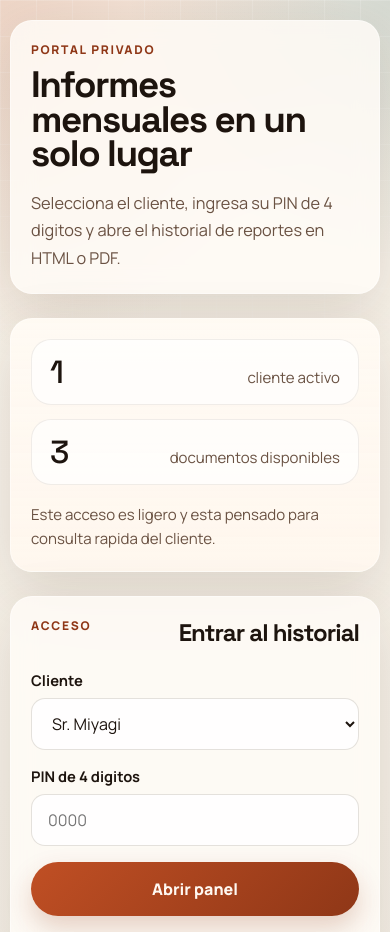
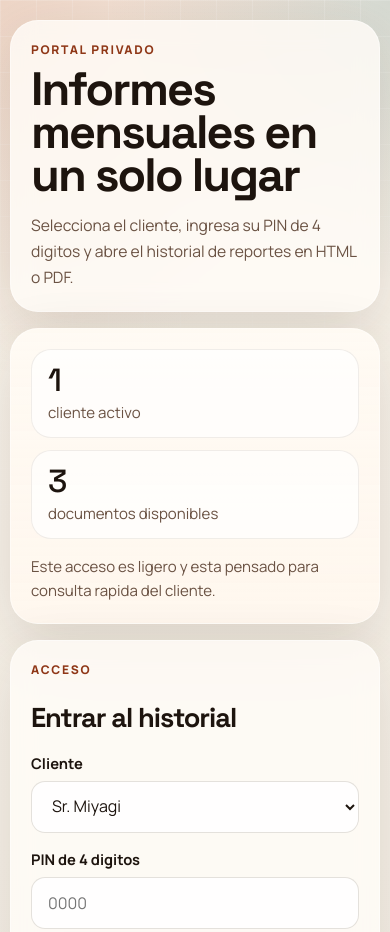
Before and after one commit to criustudio/client-report-portal, a plain HTML site: page site/index.html in a window 390 px wide. Shown: the top 932 px of the page. Drawn offline with Linux system fonts and the light colour scheme.

Commit message:
Make portal mobile-first

```diff
--- a/site/assets/styles.css
+++ b/site/assets/styles.css
@@ -48,16 +48,16 @@ body::before {
 
 .page-shell {
   position: relative;
-  width: min(1160px, calc(100% - 32px));
+  width: min(100% - 20px, 520px);
   margin: 0 auto;
-  padding: 32px 0 56px;
+  padding: 20px 0 40px;
 }
 
 .hero {
   display: grid;
-  grid-template-columns: 1.6fr 0.9fr;
-  gap: 24px;
-  margin-bottom: 24px;
+  grid-template-columns: 1fr;
+  gap: 16px;
+  margin-bottom: 16px;
 }
 
 .hero-copy,
@@ -70,7 +70,7 @@ body::before {
 }
 
 .hero-copy {
-  padding: 32px;
+  padding: 20px;
   border-radius: var(--radius-xl);
 }
 
@@ -92,24 +92,23 @@ body::before {
 }
 
 .hero-copy h1 {
-  max-width: 12ch;
-  font-size: clamp(2.3rem, 5vw, 4.5rem);
-  line-height: 0.94;
+  max-width: 10ch;
+  font-size: clamp(2.1rem, 12vw, 3rem);
+  line-height: 0.92;
 }
 
 .lede {
-  max-width: 58ch;
-  margin: 18px 0 0;
-  font-size: 1.02rem;
-  line-height: 1.7;
+  margin: 16px 0 0;
+  font-size: 0.98rem;
+  line-height: 1.65;
   color: var(--muted);
 }
 
 .hero-card {
   border-radius: var(--radius-xl);
-  padding: 24px;
+  padding: 20px;
   display: grid;
-  gap: 14px;
+  gap: 12px;
   align-content: start;
   background:
     linear-gradient(180deg, rgba(255, 250, 243, 0.95), rgba(255, 246, 236, 0.82)),
@@ -117,11 +116,9 @@ body::before {
 }
 
 .hero-stat {
-  display: flex;
-  align-items: flex-end;
-  justify-content: space-between;
-  gap: 16px;
-  padding: 16px 18px;
+  display: grid;
+  gap: 6px;
+  padding: 14px 16px;
   border-radius: var(--radius-lg);
   background: rgba(255, 255, 255, 0.7);
   border: 1px solid rgba(63, 42, 20, 0.08);
@@ -158,26 +155,24 @@ body::before {
 
 .portal-layout {
   display: grid;
-  grid-template-columns: 340px minmax(0, 1fr);
-  gap: 24px;
+  grid-template-columns: 1fr;
+  gap: 16px;
   align-items: start;
 }
 
 .panel {
   border-radius: var(--radius-xl);
-  padding: 24px;
+  padding: 20px;
 }
 
 .panel-header {
-  display: flex;
-  align-items: flex-start;
-  justify-content: space-between;
-  gap: 16px;
-  margin-bottom: 22px;
+  display: grid;
+  gap: 12px;
+  margin-bottom: 18px;
 }
 
 .panel-header h2 {
-  font-size: clamp(1.5rem, 2vw, 2rem);
+  font-size: clamp(1.4rem, 7vw, 1.9rem);
 }
 
 .access-form {
@@ -227,6 +222,7 @@ body::before {
 
 .primary-button {
   min-height: 54px;
+  width: 100%;
   padding: 0 18px;
   color: #fff8f1;
   background: linear-gradient(135deg, var(--brand) 0%, var(--brand-strong) 100%);
@@ -241,6 +237,7 @@ body::before {
 
 .ghost-button {
   min-height: 44px;
+  width: 100%;
   padding: 0 16px;
   color: var(--accent);
   background: rgba(36, 85, 82, 0.1);
@@ -280,9 +277,9 @@ body::before {
   width: 100%;
   padding: 18px 20px;
   display: grid;
-  grid-template-columns: minmax(0, 1fr) auto;
-  gap: 16px;
-  align-items: center;
+  grid-template-columns: 1fr;
+  gap: 12px;
+  align-items: start;
   border: 0;
   background: transparent;
   color: inherit;
@@ -313,6 +310,7 @@ body::before {
   color: var(--brand-strong);
   font-size: 1.2rem;
   font-weight: 800;
+  justify-self: start;
 }
 
 .timeline-body {
@@ -336,9 +334,9 @@ body::before {
 
 .doc-card {
   display: grid;
-  grid-template-columns: minmax(0, 1fr) auto;
-  gap: 14px;
-  align-items: center;
+  grid-template-columns: 1fr;
+  gap: 12px;
+  align-items: start;
   padding: 16px;
   border-radius: 16px;
   background: linear-gradient(180deg, rgba(255, 252, 246, 0.96), rgba(255, 247, 237, 0.84));
@@ -360,7 +358,7 @@ body::before {
   display: inline-flex;
   align-items: center;
   justify-content: center;
-  min-width: 112px;
+  width: 100%;
   min-height: 44px;
   padding: 0 16px;
   text-decoration: none;
@@ -374,33 +372,3 @@ body::before {
   border-radius: 16px;
   background: rgba(255, 255, 255, 0.68);
 }
-
-@media (max-width: 980px) {
-  .hero,
-  .portal-layout {
-    grid-template-columns: 1fr;
-  }
-}
-
-@media (max-width: 640px) {
-  .page-shell {
-    width: min(100% - 20px, 1160px);
-    padding: 20px 0 40px;
-  }
-
-  .hero-copy,
-  .hero-card,
-  .panel {
-    padding: 20px;
-    border-radius: 22px;
-  }
-
-  .timeline-button,
-  .doc-card {
-    grid-template-columns: 1fr;
-  }
-
-  .doc-link {
-    width: 100%;
-  }
-}
```
